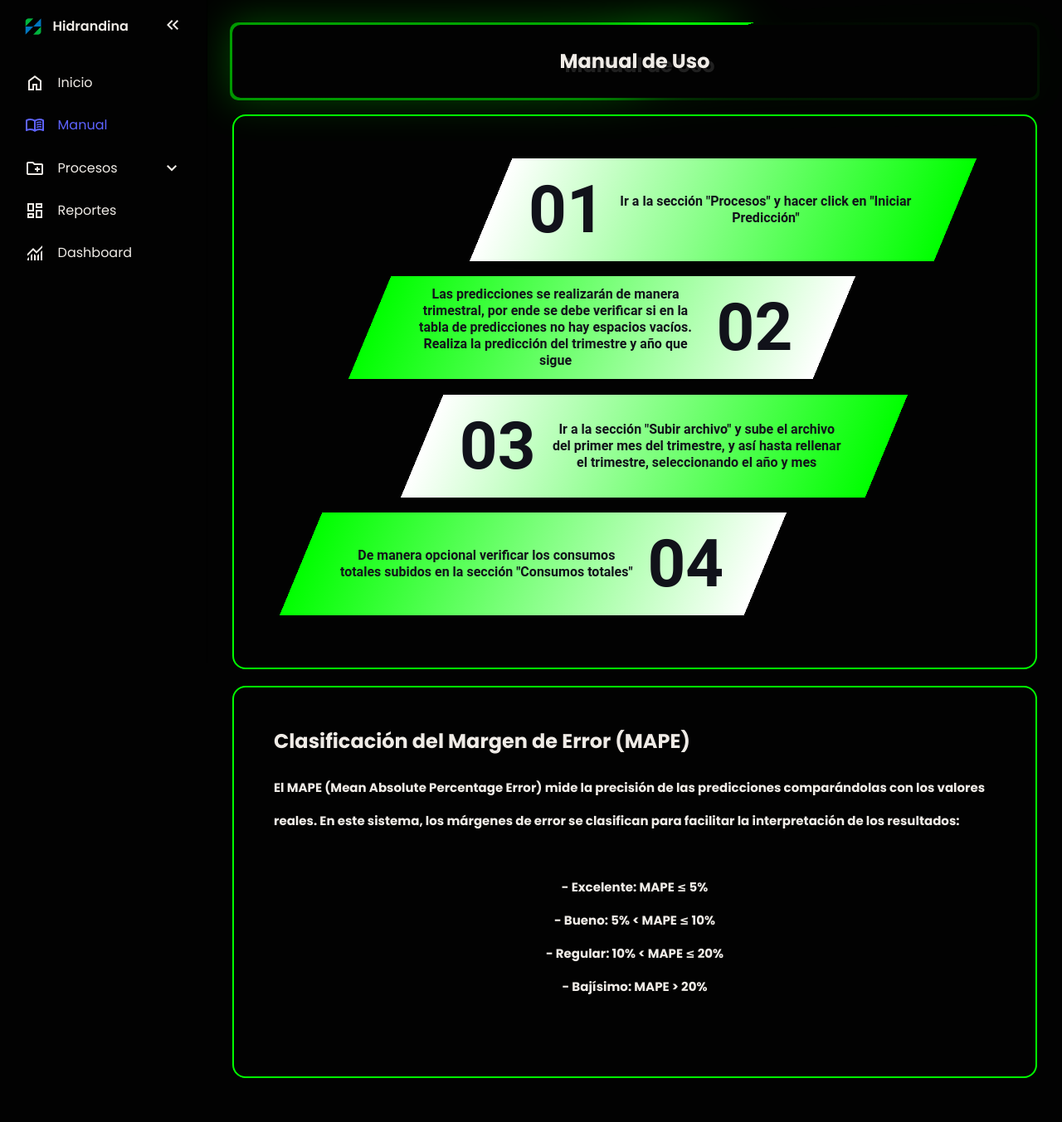
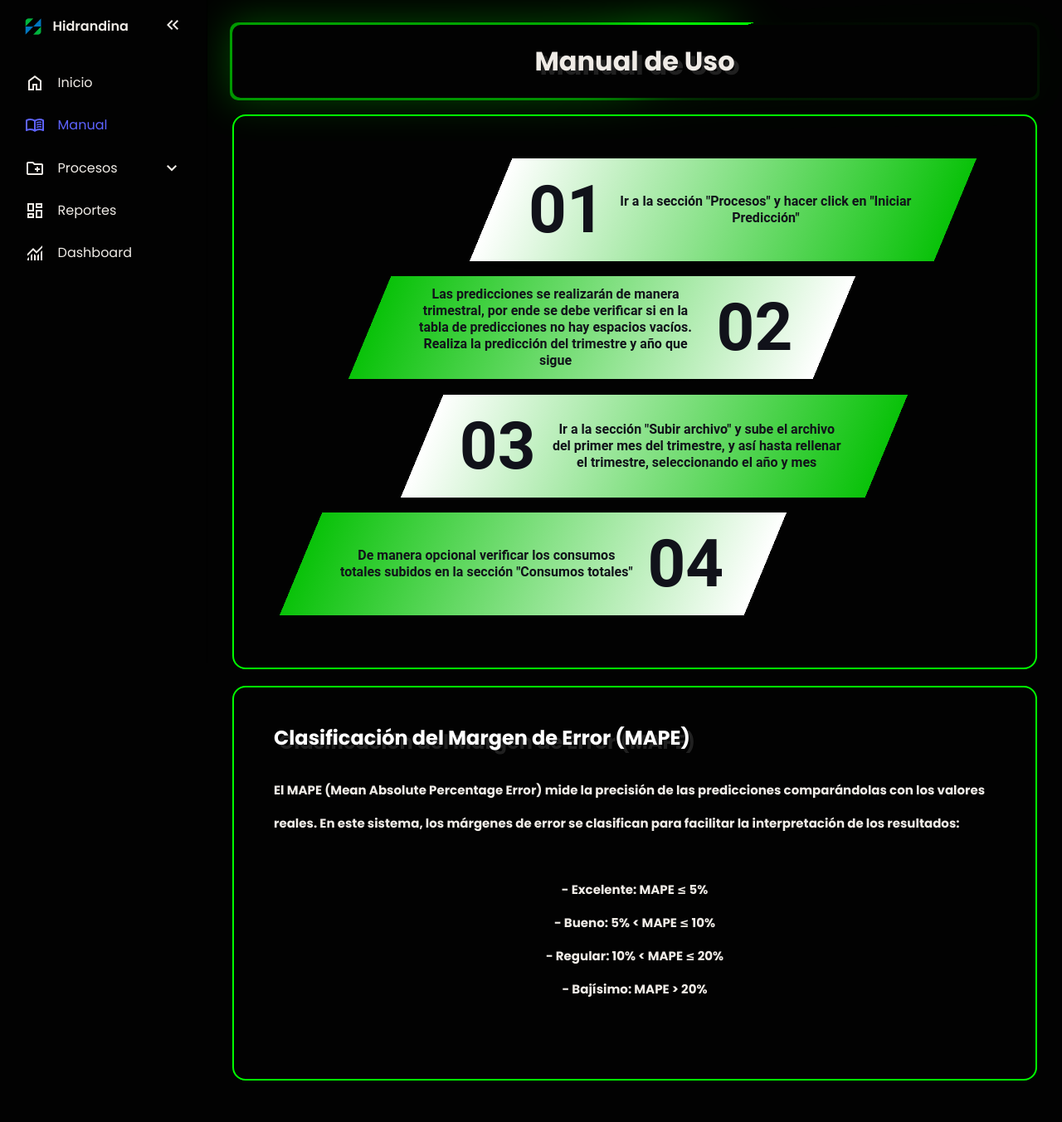
Before and after one commit to JuanChuTri123/PROYECTO_FINAL2, a Flask app: page /manual in a window 1280 px wide. Shown: the whole page at 83% size. Before the commit the page ends 1300 px from the top, so only its background shows below. Run offline with Flask 3, Linux system fonts and the light colour scheme.

Commit message:
Update manual.html

```diff
--- a/templates/manual.html
+++ b/templates/manual.html
@@ -10,10 +10,9 @@ Manual de Usuario
 
 <body>
     <div class="card green">
-        <h2 class="tituloman">Manual de Uso</h2>
+        <h1>Manual de Uso</h1>
     </div>
 
-    <!-- <p>Aquí irá toda la información del manual...</p> -->
     <style>
         :root {
             --j: 0;
@@ -27,21 +26,21 @@ Manual de Usuario
 
     <div class="container green">
         <div class="centrarmanual">
-            <p style="--i: 0; --slist: lime,#ffffff;">Ir a la sección "Procesos" y hacer click en "Iniciar
+            <p style="--i: 0; --slist: rgb(9, 194, 9),#ffffff;">Ir a la sección "Procesos" y hacer click en "Iniciar
                 Predicción"</p>
-            <p style="--i: 1; --slist: lime,#ffffff;">Las predicciones se realizarán de manera trimestral, por ende
+            <p style="--i: 1; --slist: rgb(9, 194, 9),#ffffff;">Las predicciones se realizarán de manera trimestral, por ende
                 se debe verificar si en la tabla de predicciones no hay espacios vacíos. Realiza la predicción del
                 trimestre y año que sigue</p>
-            <p style="--i: 2; --slist: lime,#ffffff;">Ir a la sección "Subir archivo" y sube el archivo del primer
+            <p style="--i: 2; --slist: rgb(9, 194, 9),#ffffff;">Ir a la sección "Subir archivo" y sube el archivo del primer
                 mes del trimestre, y así hasta rellenar el trimestre, seleccionando el año y mes</p>
-            <p style="--i: 3; --slist: lime,#ffffff;">De manera opcional verificar los consumos totales subidos en la
+            <p style="--i: 3; --slist: rgb(9, 194, 9),#ffffff;">De manera opcional verificar los consumos totales subidos en la
                 sección "Consumos totales"</p>
         </div>
 
     </div>
     <div class="container green">
-        <h2>Clasificación del Margen de Error (MAPE)</h2>
-        <br>
+        <h2 class="floating-text">Clasificación del Margen de Error (MAPE)</h2>
+        <br> <br>
         <h3>
             El MAPE (Mean Absolute Percentage Error) mide la precisión de las predicciones comparándolas con los valores
             reales.
```
